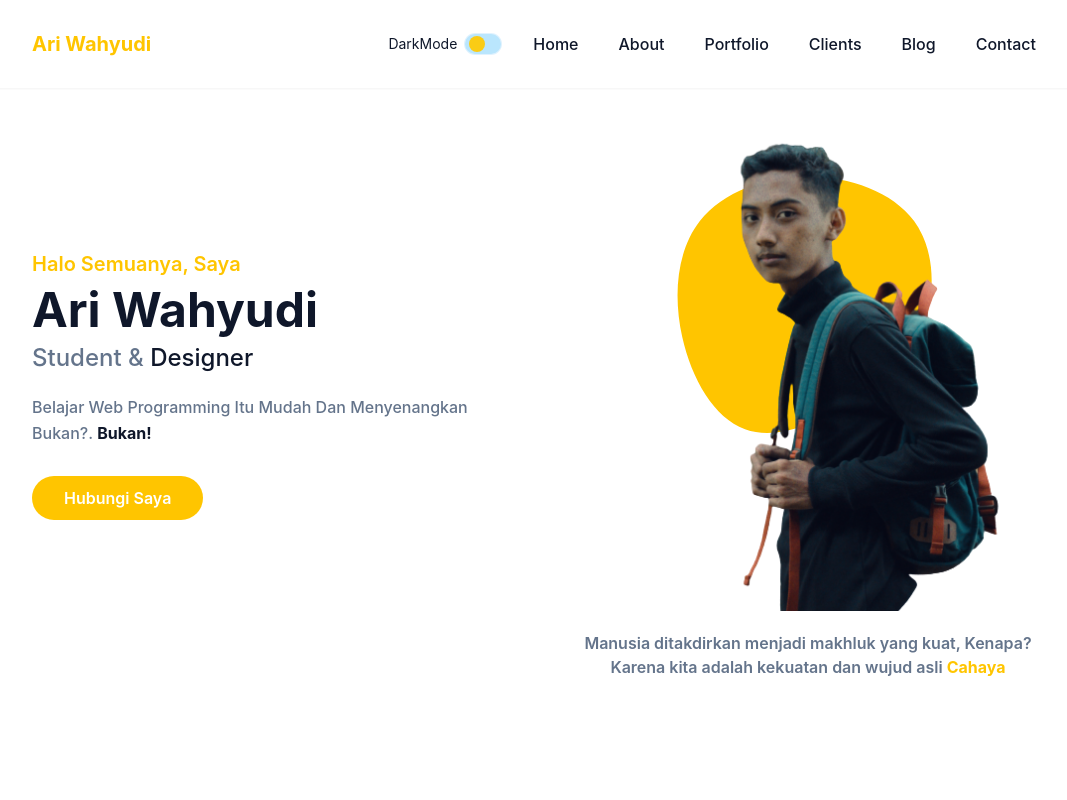
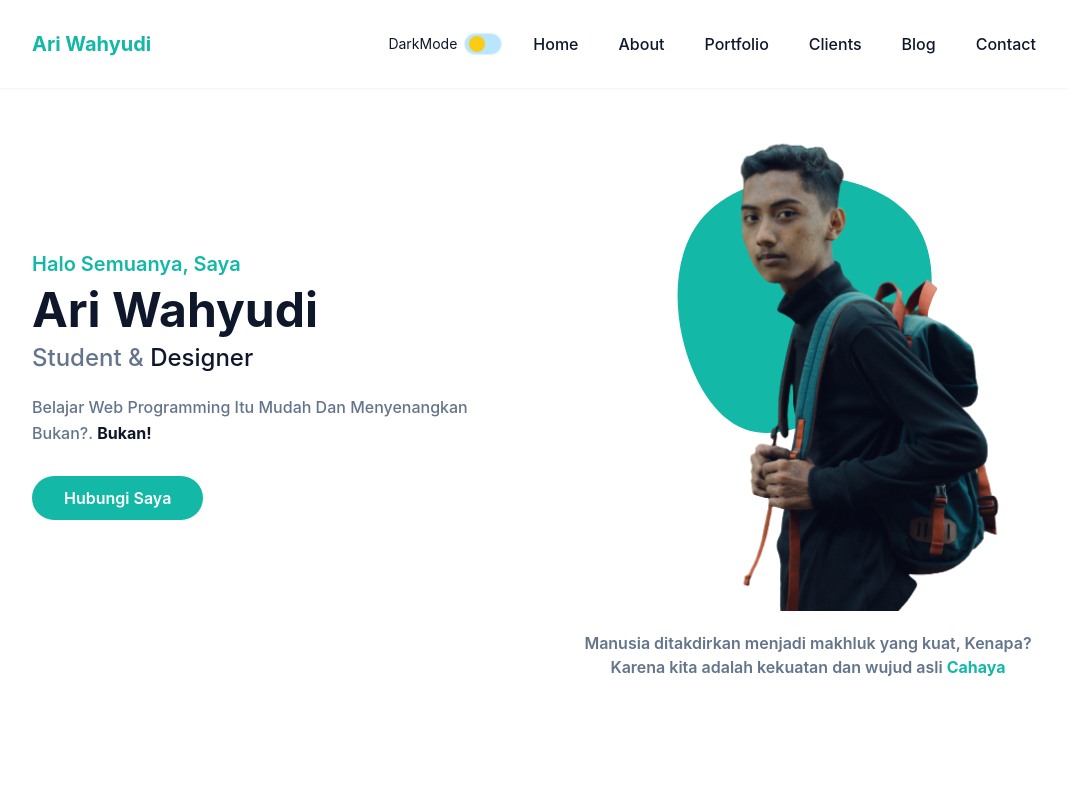
Before and after one commit to arii-wahyudi/portfolio-tailwind-css, a website: page index.html in a window 1280 px wide. Shown: the top 800 px of the page, without its empty margins (96-1163 px from the left). Drawn offline with Linux system fonts and the light colour scheme.

Commit message:
update perbaikan sidebar dan mengembalikan tema

```diff
--- a/index.html
+++ b/index.html
@@ -102,7 +102,7 @@
             <img src="dist/img/me.png" alt="Ari" class="max-w-full mx-auto relative z-10">
             <span class="absolute bottom-48 lg:bottom-64  left-1/2 -translate-x-1/2 lg:scale-125">
               <svg width="230" height="230" viewBox="0 0 200 200" xmlns="http://www.w3.org/2000/svg">
-                <path fill="#ffc500" d="M61.5,-50.4C73.9,-33.4,74.2,-8.2,66.6,11.2C59,30.6,43.4,44.1,24,55.7C4.6,67.3,-18.5,76.8,-36.5,70.3C-54.6,63.7,-67.5,41,-72.9,16.8C-78.3,-7.4,-76.1,-33.2,-62.7,-50.4C-49.3,-67.6,-24.7,-76.3,-0.1,-76.3C24.5,-76.2,49,-67.4,61.5,-50.4Z" transform="translate(100 100) scale(1.2) " />
+                <path fill="#14b8a6" d="M61.5,-50.4C73.9,-33.4,74.2,-8.2,66.6,11.2C59,30.6,43.4,44.1,24,55.7C4.6,67.3,-18.5,76.8,-36.5,70.3C-54.6,63.7,-67.5,41,-72.9,16.8C-78.3,-7.4,-76.1,-33.2,-62.7,-50.4C-49.3,-67.6,-24.7,-76.3,-0.1,-76.3C24.5,-76.2,49,-67.4,61.5,-50.4Z" transform="translate(100 100) scale(1.2) " />
               </svg>
             </span>
             <h4 class="text-base text-secondary font-semibold text-center mt-5">Manusia ditakdirkan menjadi makhluk yang kuat, Kenapa? Karena kita adalah kekuatan dan wujud asli <span class="text-primary font-bold">Cahaya</span></h4>
--- a/tailwind.config.js
+++ b/tailwind.config.js
@@ -9,8 +9,8 @@ module.exports = {
     },
     extend: {
       colors:{
-        // primary: '#14b8a6',
-        primary: '#ffc500',
+        primary: '#14b8a6',
+        // primary: '#ffc500',
         secondary: '#64748b',
         dark: '#0f172a',
       },
```
Also changed, not shown: dist/css/final.css, dist/js/script.js, dist/style.css.
